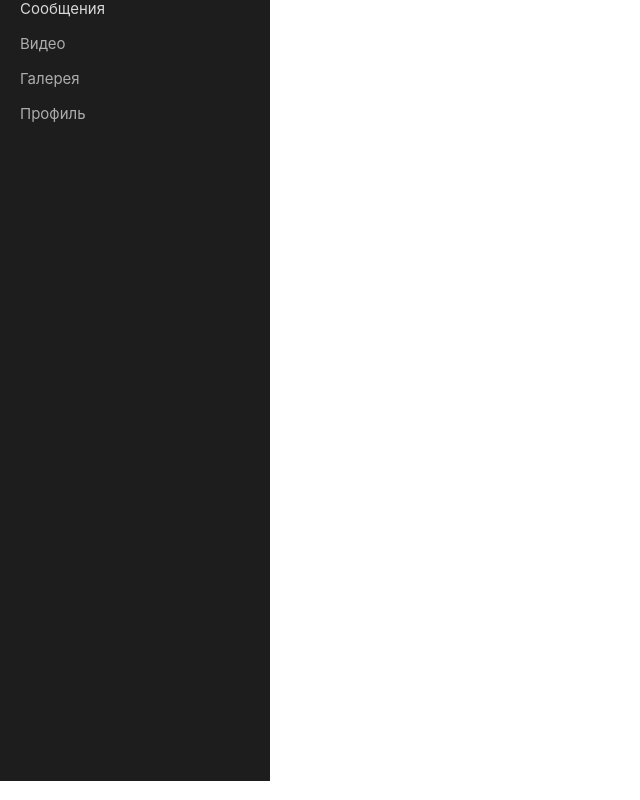
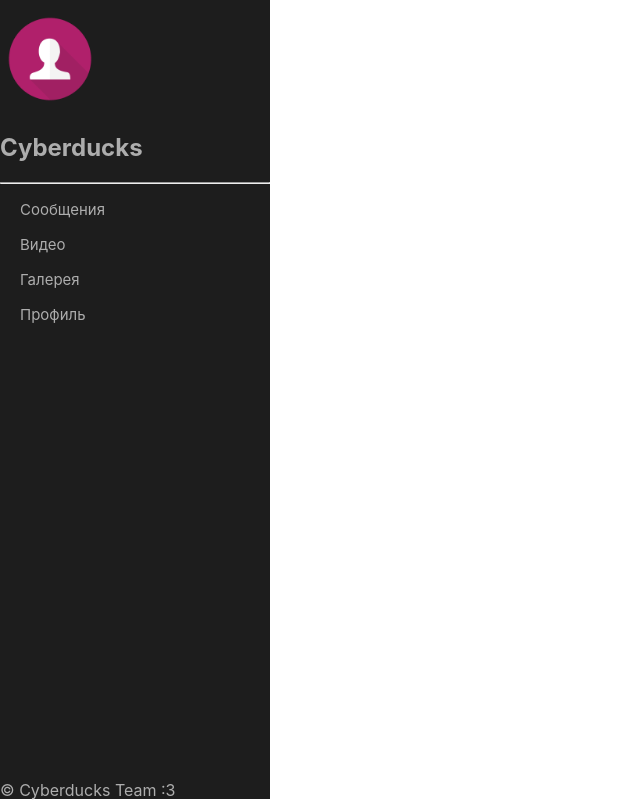
Before and after one commit to Homry/hackaton22, a React (Create React App) app in the folder frontend/: page /basic in a window 1280 px wide. Shown: the whole page, without its empty margins (0-640 px from the left). Built offline with nearby package versions, Linux system fonts and the light colour scheme.

Commit message:
added photo

```diff
--- a/frontend/src/pages/Basic.js
+++ b/frontend/src/pages/Basic.js
@@ -1,22 +1,33 @@
-import { ProSidebar, Menu, MenuItem } from 'react-pro-sidebar';
+import { ProSidebar, Menu, MenuItem} from 'react-pro-sidebar';
 import 'react-pro-sidebar/dist/css/styles.css';
 import { Link } from "react-router-dom";
 import {Container, Row} from "react-bootstrap";
 
 export default function Basic(props) {
-    return (<Container style={{marginTop: -21}}>
+    return (<Container style={{marginTop: -24}}>
             <Row >
                 <td>
-                    <ProSidebar style={{height: "100vh", left: -1, bottom: -1}}>
+                    <ProSidebar style={{height: "100vh", left: -1, bottom: -22}}>
+
                         <Menu iconShape="square">
+                            <img src="prof.png" style={{height:100, width: 100}} alt="YOUR PICT"/>
+                            <h1>Cyberducks</h1>
+                            <hr/>
                             <MenuItem>Сообщения <Link to="/chat" /></MenuItem>
                             <MenuItem>Видео <Link to="/video" /></MenuItem>
                             <MenuItem>Галерея <Link to="/storage" /></MenuItem>
                             <MenuItem>Профиль <Link to="/mypage" /></MenuItem>
+                            <footer
+                                style={{
+                                    position: "fixed",
+                                    bottom: 0,
+                                }}
+                            >
+                                © Cyberducks Team :3
+                            </footer>
                         </Menu>
                     </ProSidebar>
                 </td>
-
                 <td>
                     {props.children}
                 </td>
```
Also changed, not shown: frontend/public/prof.png (added).
